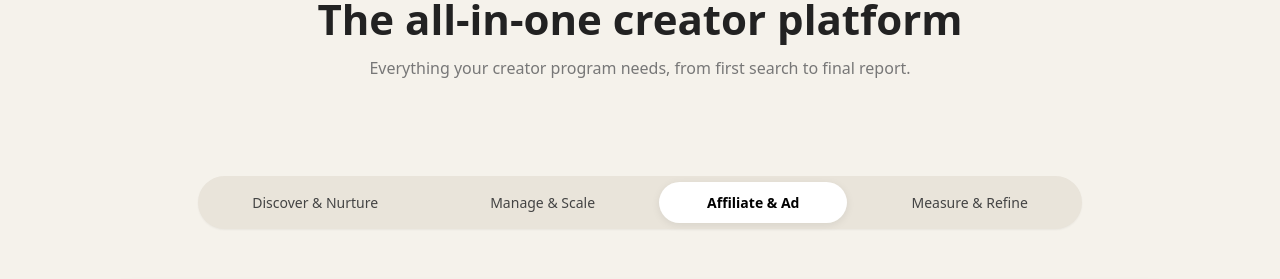
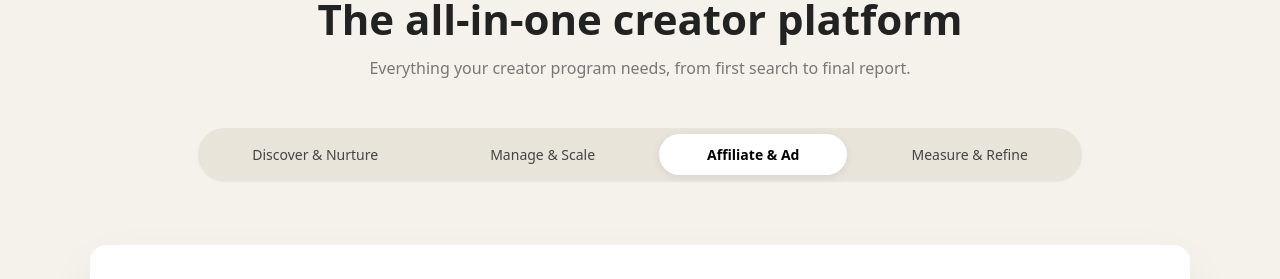
Before and after one commit to nevermature01-lgtm/collabli, a Next.js app: page / in a window 1280 px wide. Shown: the part 1160-1439 px from the top of the page. Built offline with nearby package versions, Linux system fonts and the light colour scheme.

Commit message:
upar karo isko (_for element div_)

```diff
--- a/src/components/landing/FeatureShowcase.tsx
+++ b/src/components/landing/FeatureShowcase.tsx
@@ -29,7 +29,7 @@ export const FeatureShowcase: React.FC = () => {
         </p>
 
         {/* Tabs Bar - Horizontal */}
-        <div className="mt-12 flex justify-center">
+        <div className="mt-6 flex justify-center">
           <div className="inline-flex bg-[#e9e4da] rounded-full p-1.5 gap-1 md:gap-2 flex-wrap justify-center shadow-sm">
             {tabs.map((tab) => (
               <button
```
